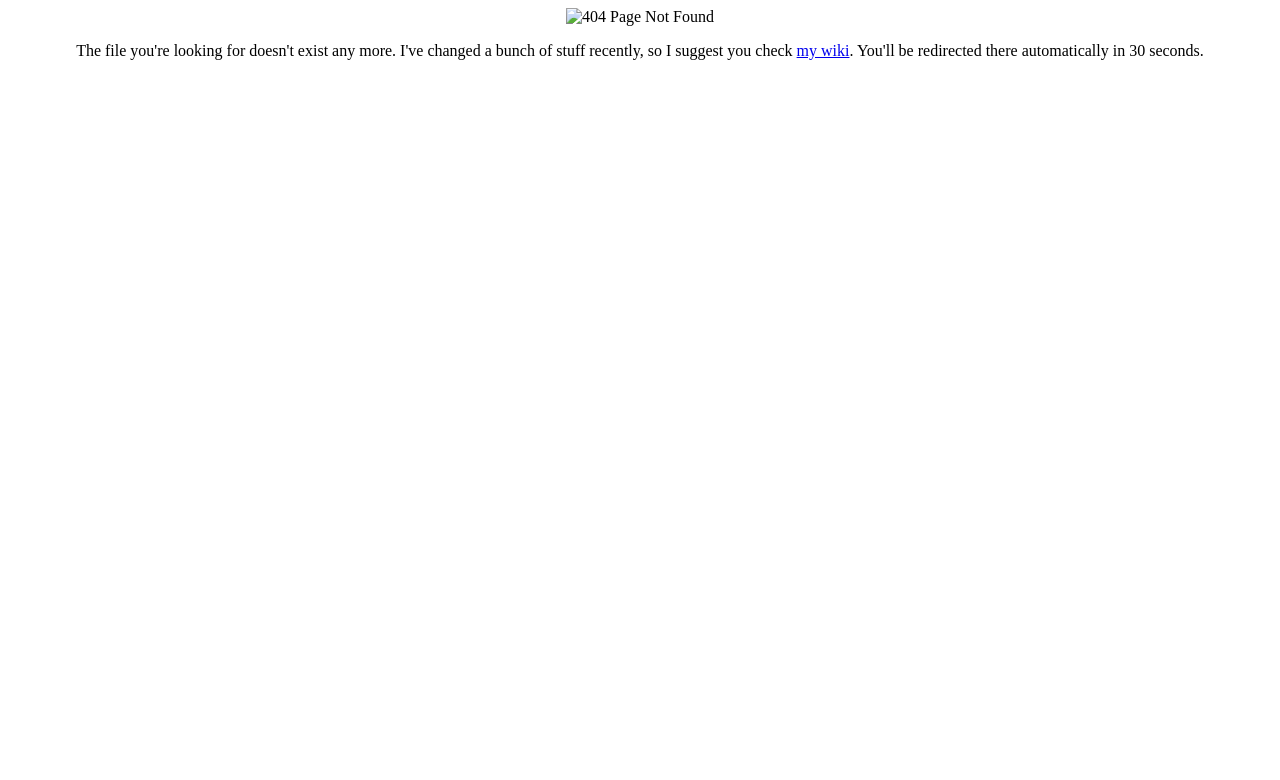
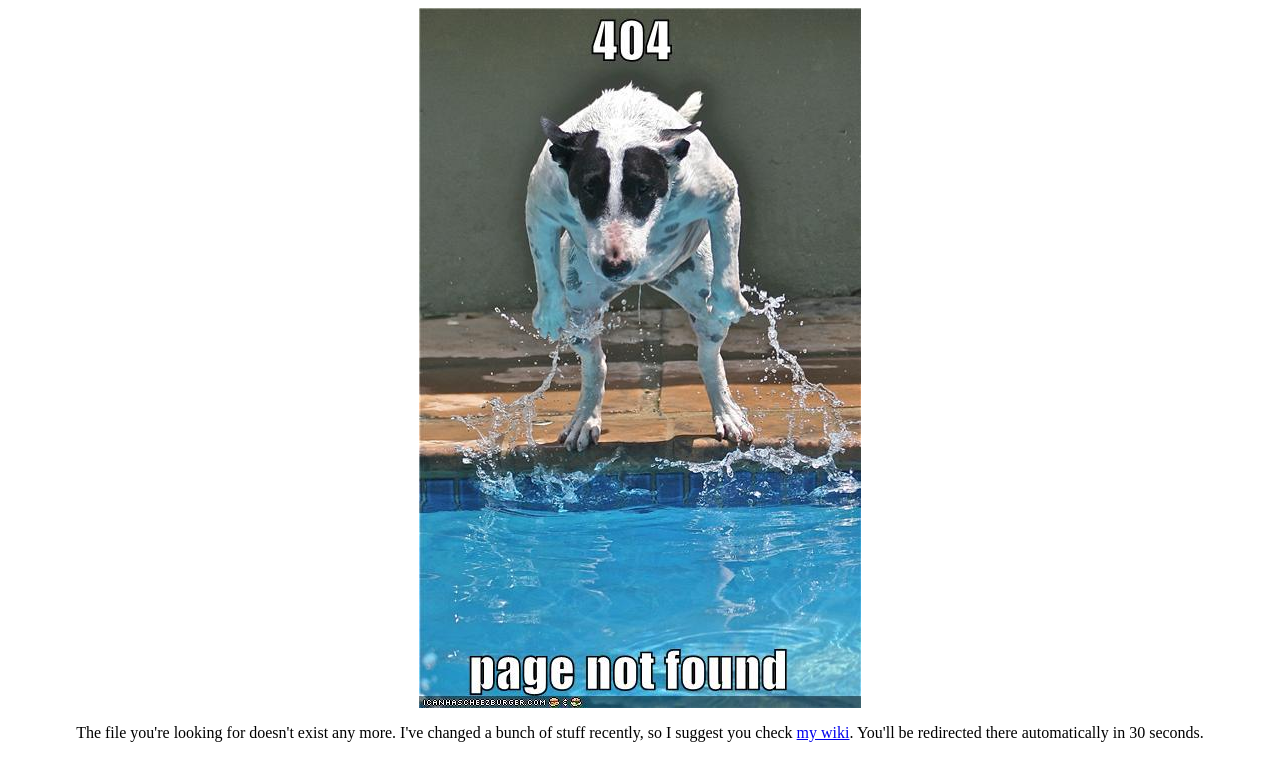
Before and after one commit to duncan-bayne/duncan-bayne.github.com, a plain HTML site: page 404.html in a window 1280 px wide. Drawn offline with Linux system fonts and the light colour scheme.

Commit message:
Custom 404

```diff
--- a/404.html
+++ b/404.html
@@ -6,7 +6,7 @@
   </head>
   <body>
     <center>
-      <img src="files/images/404.html" alt="404 Page Not Found" />
+      <img src="files/images/404.jpg" alt="404 Page Not Found" />
       <p>The file you're looking for doesn't exist any more.  I've changed a bunch of stuff recently, so I suggest you check <a href="https://github.com/duncan-bayne/duncan-bayne.github.com/wiki">my wiki</a>.  You'll be redirected there automatically in 30 seconds.</p>
     </center>
   </body>
```
